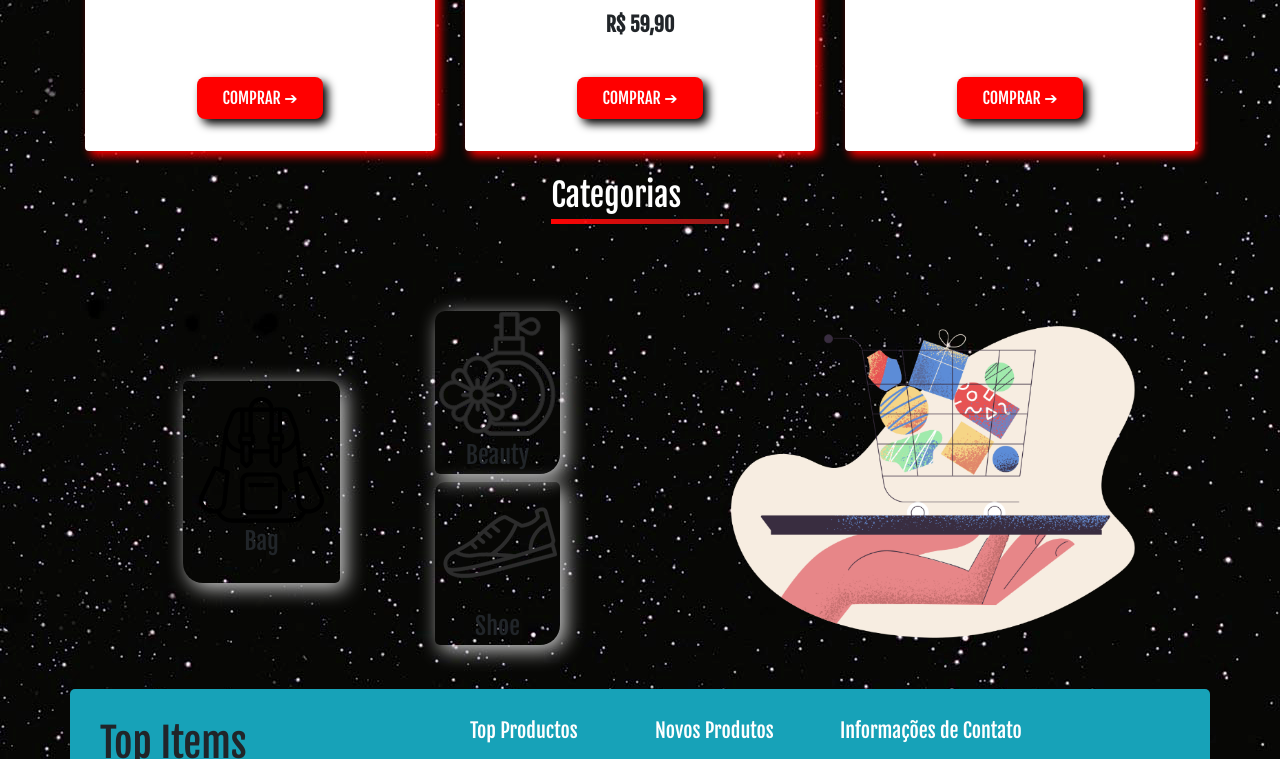
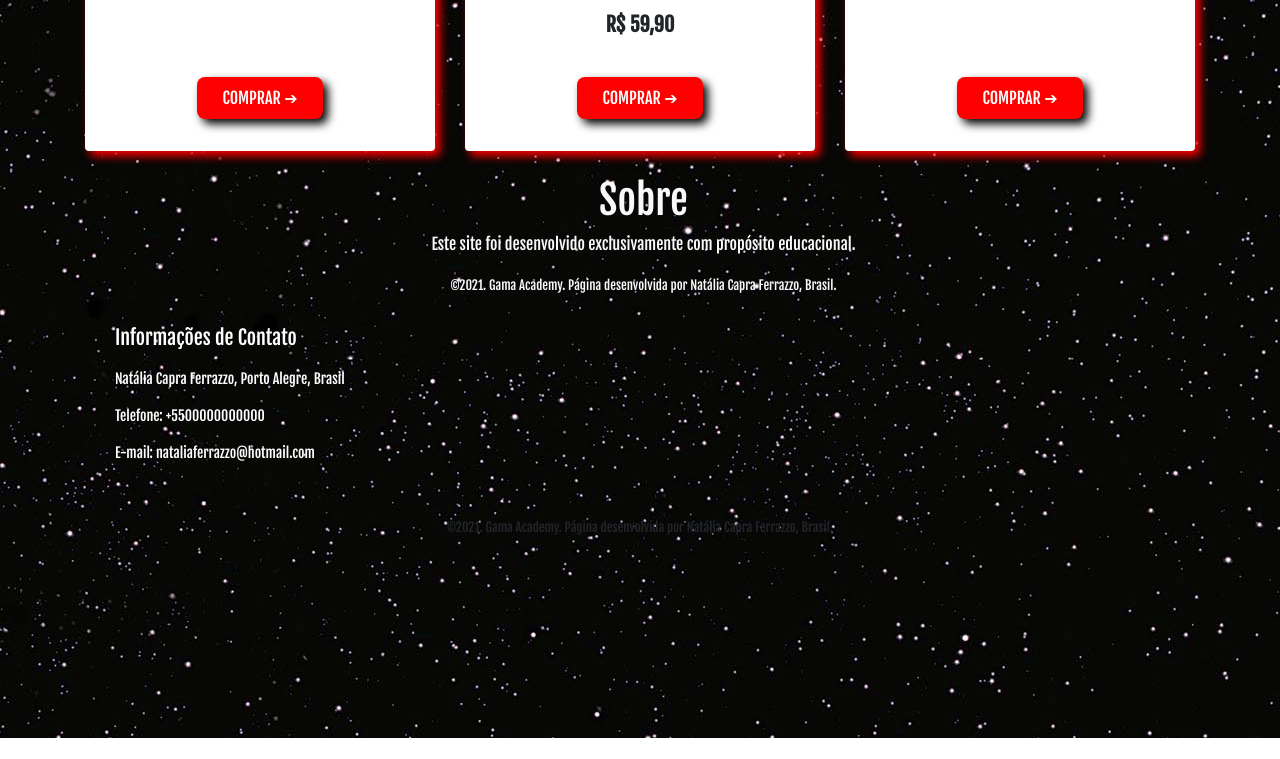
Before and after one commit to nataliaferrazzo/starstore, a plain HTML site: page index.html in a window 1280 px wide. Shown: the part 2041-2800 px from the top of the page. After the commit the page ends 2779 px from the top, so only its background shows below. Drawn offline with nearby package versions, Linux system fonts and the light colour scheme.

Commit message:
Retirada de Categories e Ajuste de Footer

```diff
--- a/index.html
+++ b/index.html
@@ -239,72 +239,16 @@
   </div>
   <!-- Products laptop area end-->
 
-  <!--Categories area start-->
-  <div class="container">
-    <h2 class="cat-head">Categorias</h2>
-    <div class="row">
-
-      <div class="col-md-3 d-flex align-items-center justify-content-end">
-
-        <div class="cat1 p-3">
-          <img class="img-fluid" src="assets/Categories/bag.png" alt="">
-          <h4 class="text-center p-1">Bag</h4>
-        </div>
-
-      </div>
-
-      <div class="col-md-3 d-flex flex-column align-items-center justify-content-center">
-        <div>
-
-          <div class="cat2">
-            <img class="img-fluid" src="assets/Categories/perfume.png" alt="">
-            <h4 class="text-center p-1">Beauty</h4>
-          </div>
-
-          <div class="cat3">
-            <img class="img-fluid" src="assets/Categories/shoe.png" alt="">
-            <h4 class="text-center p-1">Shoe</h4>
+  <!--Address-->
+<div class="container" id="about">
+  <div class="row justify-content-center text-center text-light">
+    <div class="col-6 col-sm-8 col-md-8 col-lg-12 col-xl-12 pr-2">
+      <h1 class="about">Sobre</h1>
+      <p>Este site foi desenvolvido exclusivamente com propósito educacional.</p>
+      <small> ©2021. Gama Academy. Página desenvolvida por Natália Capra Ferrazzo, Brasil. </small>
     </div>
   </div>
-      </div>
-
-
-      <div class="col-md-6">
-        <img class="img-fluid" src="assets/Categories/pale-order.png" alt="">
-      </div>
-    </div>
-
-  </div>
-
-  <!--Categories area end-->
-
-  <!--Address-->
-
-  <div class="container bg-info" id="footer">
-    <div class="row">
-      <div class="col-12 col-sm-12 col-md-6 col-lg-4 col-xl-4 pr-5">
-        <h1>Top Items</h1>
-        <p>#1 eCommerce site do Brasil</p>
-      </div>
-      <div class="col-12 col-sm-12 col-md-6 col-lg-2 col-xl-2">
-        <h5>Top Productos</h5>
-        <ul>
-          <li><a href="#">Funko Baby Yoda</a></li>
-          <li><a href="#">Funko Darth Vader</a></li>
-          <li><a href="#">Caneca Darth Vader 3D</a></li>
-          <li><a href="#">Caneca Baby Yoda</a></li>
-        </ul>
-      </div>
-      <div class="col-12 col-sm-12 col-md-6 col-lg-2 col-xl-2">
-        <h5>Novos Produtos</h5>
-        <ul>
-          <li><a href="#">Funko Ascensão de Skywalker - Dark Side Rey</a></li>
-          <li><a href="#">Caneca Dark Geometric</a></li>
-          <li><a href="#">Funko Luke e Baby Yoda</a></li>
-          <li><a href="#">Funko Princesa Leia</a></li>
-        </ul>
-      </div>
-      <div class="col-12 col-sm-12 col-md-6 col-lg-4 col-xl-4 pr-5">
+  <div class="col-12 col-sm-12 col-md-6 col-lg-4 col-xl-4 pr-5 " id="footer">
     <h5>Informações de Contato</h5>
     <p>Natália Capra Ferrazzo, Porto Alegre, Brasil</p>
     <p>Telefone: +5500000000000</p>
--- a/style.css
+++ b/style.css
@@ -1,6 +1,6 @@
 body{
     font-family: 'Fjalla One', sans-serif;
-    background-image: url(/starstore/assets/background/stars.png);
+    background-image: url(/assets/background/stars.png);
 }
 
 .container{
@@ -55,7 +55,7 @@ body{
     padding: 10px 20px;
     border-radius: 10px;
     box-shadow: 10px 10px 20px red;
-    background-image: url(/starstore/assets/background/starslightspeed.png);
+    background-image: url(/assets/background/starslightspeed.png);
     background-size: 100% auto;
     bottom: 20px;
 }
@@ -165,13 +165,17 @@ body{
     border-radius: 5px;
 }
 
-#footer h5 {
+#footer h5,
+#footer h1 {
     font-size: 20px;
     font-weight: 500;
     padding-bottom: 10px;
     color: #fff;
 }
 
+#about {
+    align-content: center;
+}
 #footer p,
 #footer a {
     font-size: 14px;
@@ -181,4 +185,5 @@ body{
 
 footer {
     text-align: center;
+    margin-bottom: 200px;
 }
```
Lines whose indentation alone changed are shown as unchanged.
